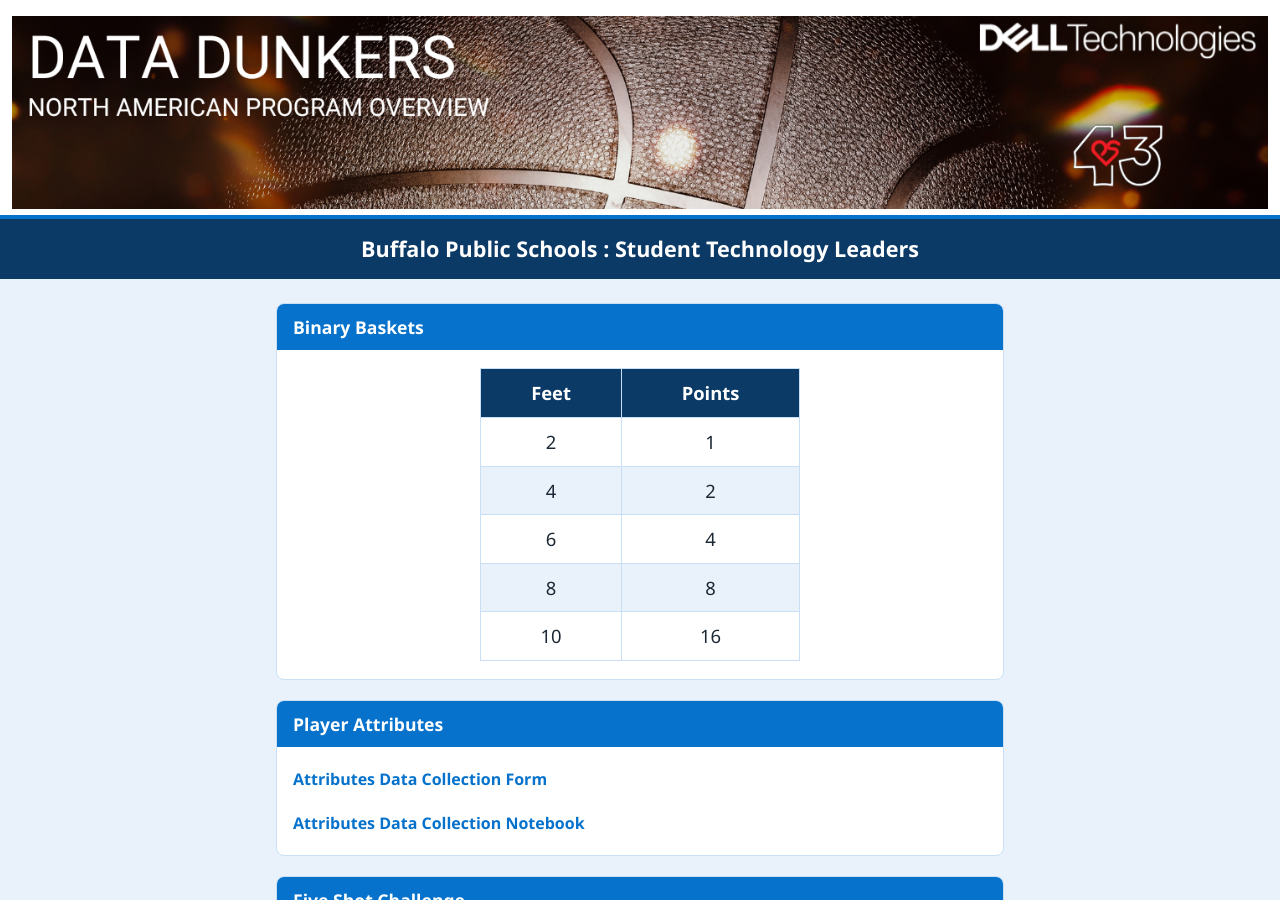
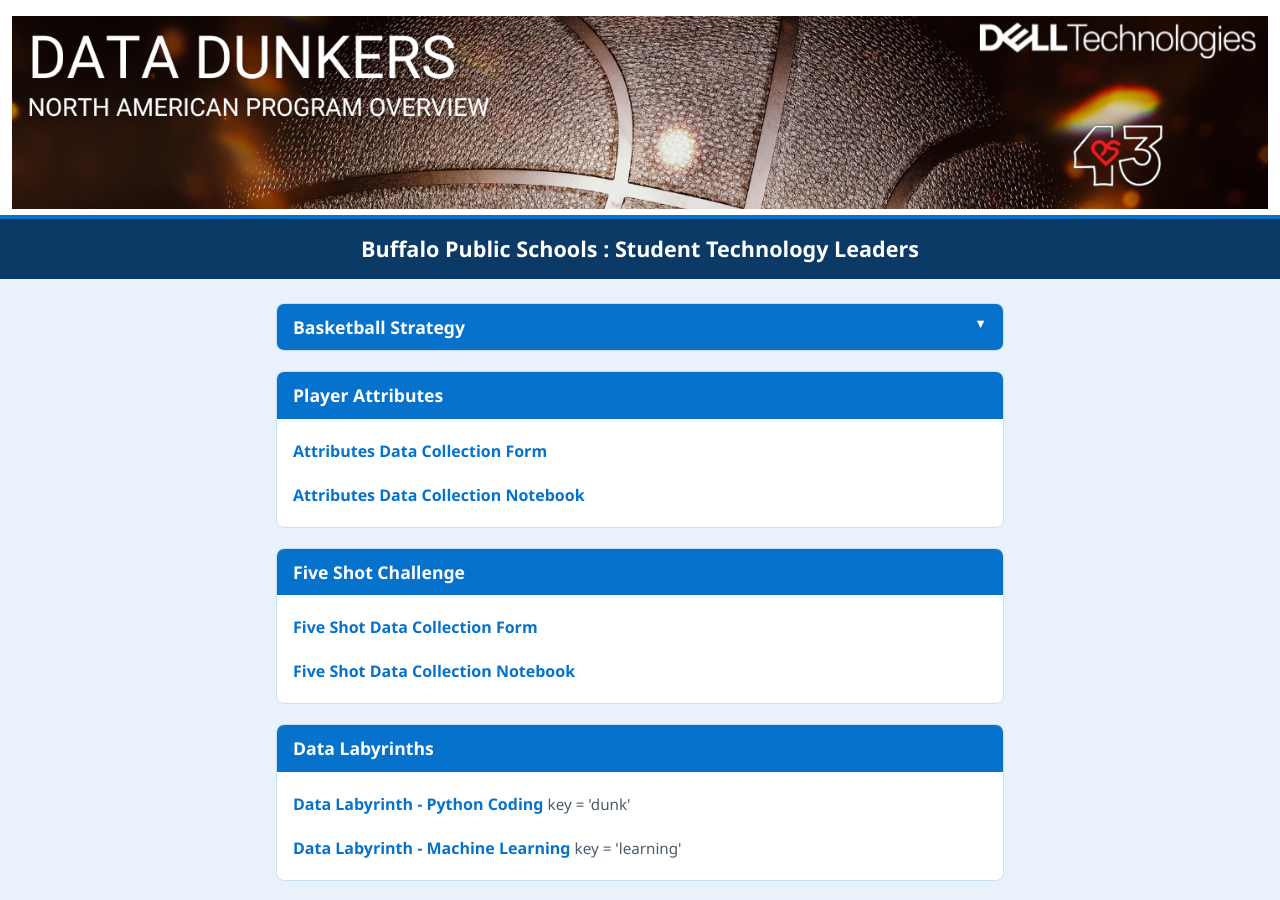
Before and after one commit to Data-Dunkers/data-dunkers.github.io, a Jekyll site: the page coach17/index.html, which Jekyll copies as it is, in a window 1280 px wide and 900 px high. Built offline with Jekyll 4.4.1, drawn with Linux system fonts in a browser that asks for light colours.

Commit message:
Update index.html

```diff
--- a/coach17/index.html
+++ b/coach17/index.html
@@ -185,7 +185,8 @@
 <main>
 
   <section>
-    <h2>Binary Baskets</h2>
+    <details>
+    <summary>Basketball Strategy</summary>
     <div class="section-body">
       <table>
         <thead>
@@ -203,6 +204,7 @@
         </tbody>
       </table>
     </div>
+    </details>
   </section>
 
   <section>
```
